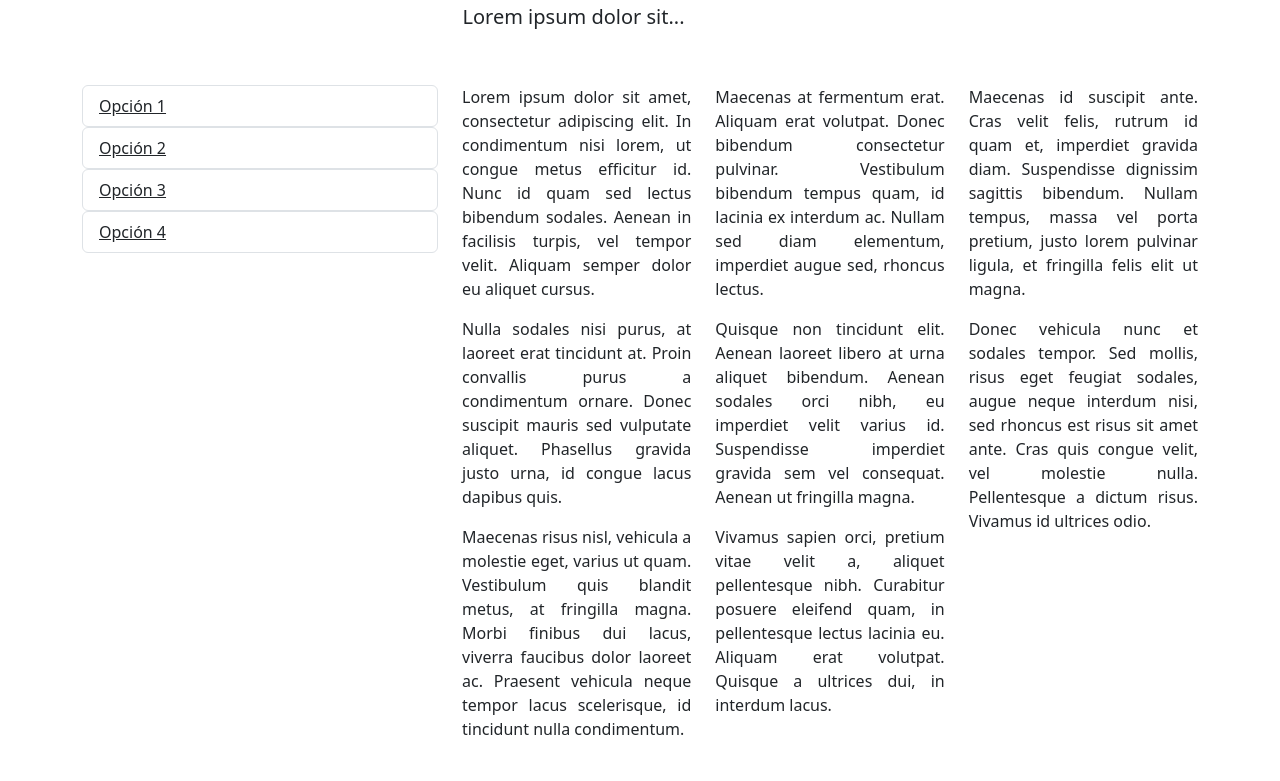
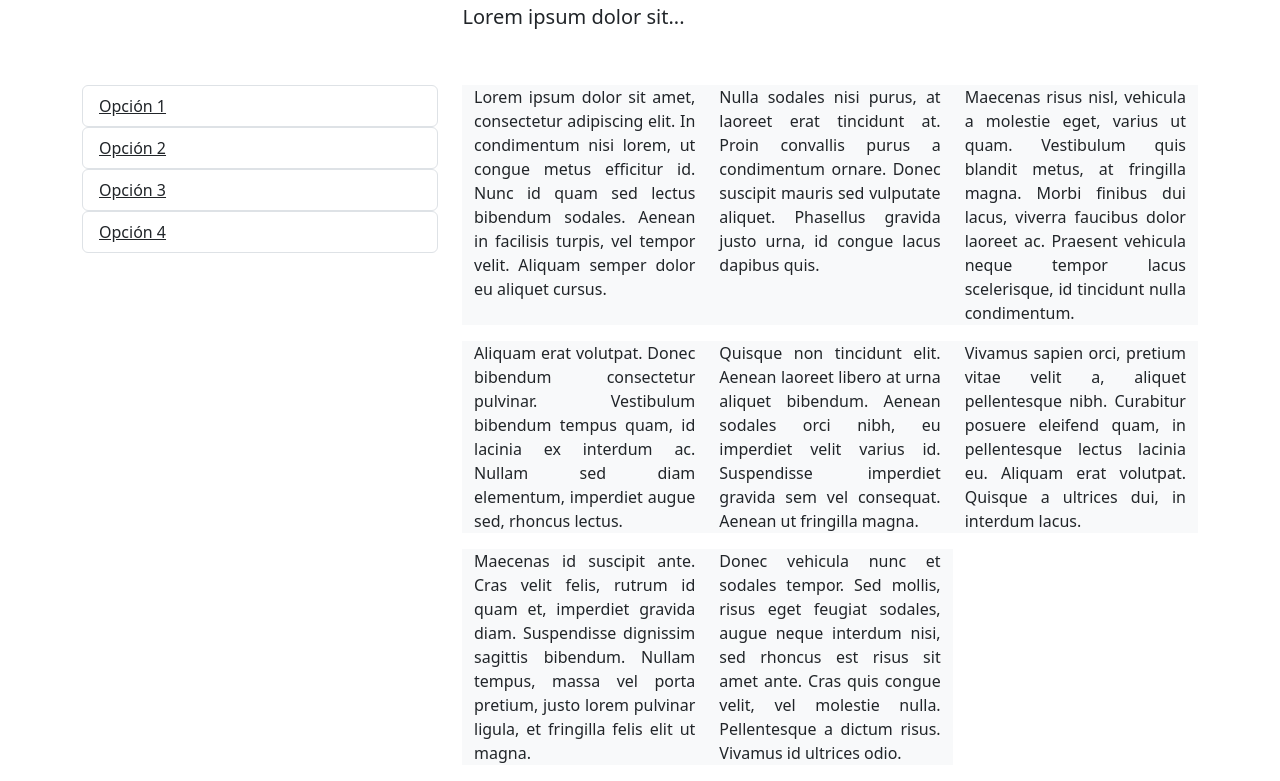
Before and after one commit to pguala/responsivedesign, a plain HTML site: page index.html in a window 1280 px wide. Shown: the part 141-922 px from the top of the page. Before the commit the page ends 898 px from the top, so only its background shows below. Drawn offline with nearby package versions, Linux system fonts and the light colour scheme.

Commit message:
v1 correction grid background

```diff
--- a/index.html
+++ b/index.html
@@ -82,36 +82,16 @@
             </div>
             <!--Párrafos-->
             <div class="col-lg-8">
-                <div class="row">
-                    <div class="col-lg-4 col-md-6">
-                        <p>Lorem ipsum dolor sit amet, consectetur adipiscing elit. In condimentum nisi lorem, ut congue
-                            metus efficitur id. Nunc id quam sed lectus bibendum sodales. Aenean in facilisis turpis,
-                            vel tempor velit. Aliquam semper dolor eu aliquet cursus.</p>
-                        <p>Nulla sodales nisi purus, at laoreet erat tincidunt at. Proin convallis purus a condimentum
-                            ornare. Donec suscipit mauris sed vulputate aliquet. Phasellus gravida justo urna, id congue
-                            lacus dapibus quis.</p>
-                        <p>Maecenas risus nisl, vehicula a molestie eget, varius ut quam. Vestibulum quis blandit metus,
-                            at fringilla magna. Morbi finibus dui lacus, viverra faucibus dolor laoreet ac. Praesent
-                            vehicula neque tempor lacus scelerisque, id tincidunt nulla condimentum.</p>
-                    </div>
-                    <div class="col-lg-4 col-md-6">
-                        <p>Maecenas at fermentum erat. Aliquam erat volutpat. Donec bibendum consectetur pulvinar.
-                            Vestibulum bibendum tempus quam, id lacinia ex interdum ac. Nullam sed diam elementum,
-                            imperdiet augue sed, rhoncus lectus.</p>
-                        <p>Quisque non tincidunt elit. Aenean laoreet libero at urna aliquet bibendum. Aenean sodales
-                            orci nibh, eu imperdiet velit varius id. Suspendisse imperdiet gravida sem vel consequat.
-                            Aenean ut fringilla magna.</p>
-                        <p>Vivamus sapien orci, pretium vitae velit a, aliquet pellentesque nibh. Curabitur posuere
-                            eleifend quam, in pellentesque lectus lacinia eu. Aliquam erat volutpat. Quisque a ultrices
-                            dui, in interdum lacus.</p>
-                    </div>
-                    <div class="col-lg-4 col-md-6">
-                        <p>Maecenas id suscipit ante. Cras velit felis, rutrum id quam et, imperdiet gravida diam.
-                            Suspendisse dignissim sagittis bibendum. Nullam tempus, massa vel porta pretium, justo lorem
-                            pulvinar ligula, et fringilla felis elit ut magna.</p>
-                        <p>Donec vehicula nunc et sodales tempor. Sed mollis, risus eget feugiat sodales, augue neque
-                            interdum nisi, sed rhoncus est risus sit amet ante. Cras quis congue velit, vel molestie
-                            nulla. Pellentesque a dictum risus. Vivamus id ultrices odio.</p>
+                <div class="container">
+                    <div class="row row-cols-lg-3 row-cols-md-2 row-cols-1">
+                        <p class="col bg-light">Lorem ipsum dolor sit amet, consectetur adipiscing elit. In condimentum nisi lorem, ut congue metus efficitur id. Nunc id quam sed lectus bibendum sodales. Aenean in facilisis turpis, vel tempor velit. Aliquam semper dolor eu aliquet cursus.</p>
+                        <p class="col bg-light">Nulla sodales nisi purus, at laoreet erat tincidunt at. Proin convallis purus a condimentum ornare. Donec suscipit mauris sed vulputate aliquet. Phasellus gravida justo urna, id congue lacus dapibus quis.</p>
+                        <p class="col bg-light">Maecenas risus nisl, vehicula a molestie eget, varius ut quam. Vestibulum quis blandit metus, at fringilla magna. Morbi finibus dui lacus, viverra faucibus dolor laoreet ac. Praesent vehicula neque tempor lacus scelerisque, id tincidunt nulla condimentum.</p>
+                        <p class="col bg-light">Aliquam erat volutpat. Donec bibendum consectetur pulvinar. Vestibulum bibendum tempus quam, id lacinia ex interdum ac. Nullam sed diam elementum, imperdiet augue sed, rhoncus lectus.</p>
+                        <p class="col bg-light">Quisque non tincidunt elit. Aenean laoreet libero at urna aliquet bibendum. Aenean sodales orci nibh, eu imperdiet velit varius id. Suspendisse imperdiet gravida sem vel consequat. Aenean ut fringilla magna.</p>
+                        <p class="col bg-light">Vivamus sapien orci, pretium vitae velit a, aliquet pellentesque nibh. Curabitur posuere eleifend quam, in pellentesque lectus lacinia eu. Aliquam erat volutpat. Quisque a ultrices dui, in interdum lacus.</p>
+                        <p class="col bg-light">Maecenas id suscipit ante. Cras velit felis, rutrum id quam et, imperdiet gravida diam. Suspendisse dignissim sagittis bibendum. Nullam tempus, massa vel porta pretium, justo lorem pulvinar ligula, et fringilla felis elit ut magna.</p>
+                        <p class="col bg-light">Donec vehicula nunc et sodales tempor. Sed mollis, risus eget feugiat sodales, augue neque interdum nisi, sed rhoncus est risus sit amet ante. Cras quis congue velit, vel molestie nulla. Pellentesque a dictum risus. Vivamus id ultrices odio.</p>
                     </div>
                 </div>
             </div>
```
